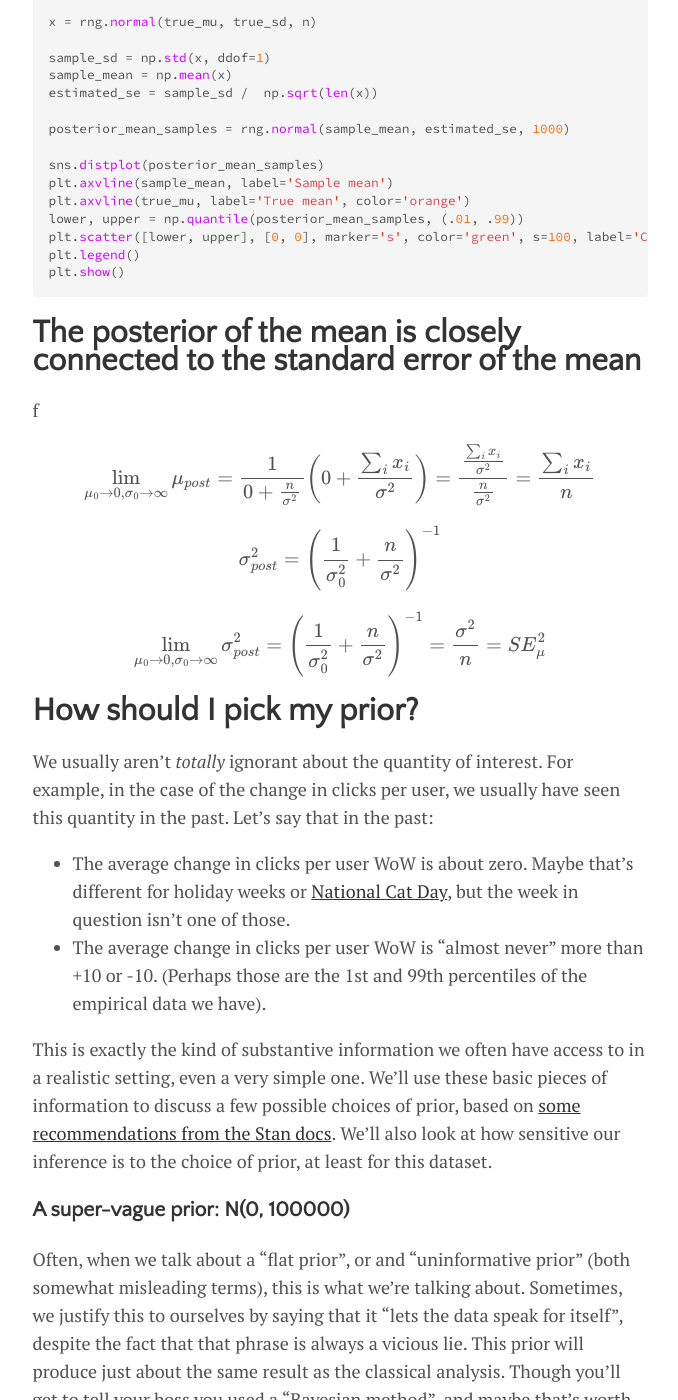
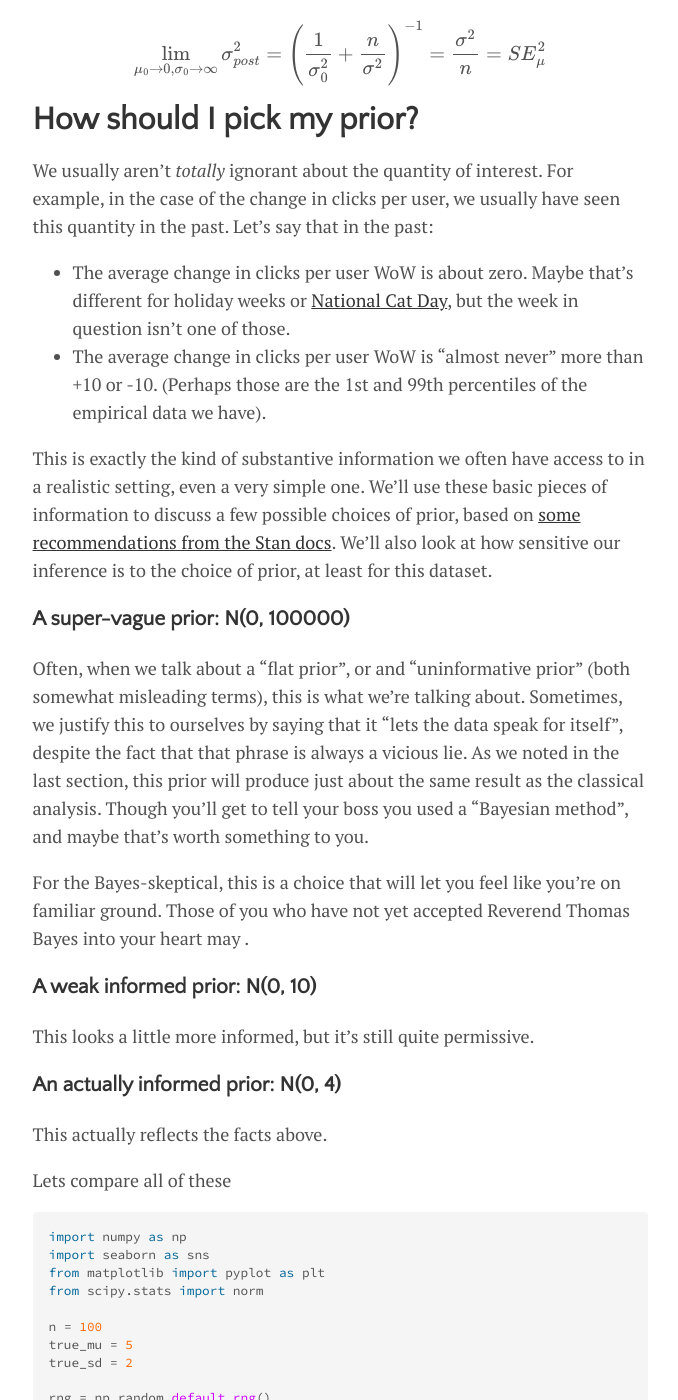
Before and after one commit to lmc2179/lmc2179.github.io, a Jekyll site: the page built from drafts/bayes_norm.md, in a window 1280 px wide and 1400 px high, scrolled down 5477 px. Shown: the whole window, without its empty margins (300-978 px from the left). Built offline with Jekyll 4.4.1, drawn with Linux system fonts in a browser that asks for light colours; formulas are drawn with MathJax 3; part of the change alters nothing that is shown; some of the changed text lies outside the part shown.

Commit message:
Update bayes_norm.md

````diff
--- a/drafts/bayes_norm.md
+++ b/drafts/bayes_norm.md
@@ -82,7 +82,41 @@ $$\sigma_{post}^2 = \left (\frac{1}{\sigma_0^2} + \frac{n}{\sigma^2} \right) ^{-
 woah now. let's break that down - how does changing these parameters affect our inference
 
 
-Sometimes, we say we don't have any prior information, and so we pick a "flat" prior (I'll refrain from calling it uninformative)
+
+# Digression: The posterior of the mean is closely connected to the standard error of the mean
+
+You might start to wonder at this point whether or not all this Bayesian business offers a solution that contradicts the classical analysis. It turns out that they're very closely related.
+
+$$\lim_{\mu_0 \rightarrow 0, \sigma_0 \rightarrow \infty}\mu_{post}  =
+\frac{1}{0 + \frac{n}{\sigma^2}} \left ( 0 + \frac{\sum_i x_i}{\sigma^2} \right ) =\frac{\frac{\sum_i x_i}{\sigma^2}}{\frac{n}{\sigma^2}} = \frac{\sum_i x_i}{n}$$
+
+$$\lim_{\mu_0 \rightarrow 0, \sigma_0 \rightarrow \infty} \sigma_{post}^2
+= \left (\frac{1}{\sigma_0^2} + \frac{n}{\sigma^2} \right) ^{-1}
+= \frac{\sigma^2}{n} = SE_\mu^2$$
+
+# How should I pick my prior?
+
+We usually aren't *totally* ignorant about the quantity of interest. For example, in the case of the change in clicks per user, we usually have seen this quantity in the past. Let's say that in the past:
+- The average change in clicks per user WoW is about zero. Maybe that's different for holiday weeks or [National Cat Day](https://en.wikipedia.org/wiki/National_Cat_Day), but the week in question isn't one of those.
+- The average change in clicks per user WoW is "almost never" more than +10 or -10. (Perhaps those are the 1st and 99th percentiles of the empirical data we have).
+
+This is exactly the kind of substantive information we often have access to in a realistic setting, even a very simple one. We'll use these basic pieces of information to discuss a few possible choices of prior, based on [some recommendations from the Stan docs](https://github.com/stan-dev/stan/wiki/Prior-Choice-Recommendations). We'll also look at how sensitive our inference is to the choice of prior, at least for this dataset.
+
+### A super-vague prior: N(0, 100000)
+
+Often, when we talk about a "flat prior", or and "uninformative prior" (both somewhat misleading terms), this is what we're talking about. Sometimes, we justify this to ourselves by saying that it "lets the data speak for itself", despite the fact that that phrase is always a vicious lie. As we noted in the last section, this prior will produce just about the same result as the classical analysis. Though you'll get to tell your boss you used a "Bayesian method", and maybe that's worth something to you.
+
+For the Bayes-skeptical, this is a choice that will let you feel like you're on familiar ground. Those of you who have not yet accepted Reverend Thomas Bayes into your heart may .
+
+### A weak informed prior: N(0, 10)
+
+This looks a little more informed, but it's still quite permissive.
+
+### An actually informed prior: N(0, 4)
+
+This actually reflects the facts above.
+
+Lets compare all of these
 
 ```python
 import numpy as np
@@ -112,41 +146,6 @@ plt.scatter([lower, upper], [0, 0], marker='s', color='green', s=100, label='CI
 plt.legend()
 plt.show()
 ```
-
-# The posterior of the mean is closely connected to the standard error of the mean
-
-f
-
-$$\lim_{\mu_0 \rightarrow 0, \sigma_0 \rightarrow \infty}\mu_{post}  =
-\frac{1}{0 + \frac{n}{\sigma^2}} \left ( 0 + \frac{\sum_i x_i}{\sigma^2} \right ) =\frac{\frac{\sum_i x_i}{\sigma^2}}{\frac{n}{\sigma^2}} = \frac{\sum_i x_i}{n}$$
-
-$$\sigma_{post}^2 = \left (\frac{1}{\sigma_0^2} + \frac{n}{\sigma^2} \right) ^{-1}$$
-
-$$\lim_{\mu_0 \rightarrow 0, \sigma_0 \rightarrow \infty} \sigma_{post}^2
-= \left (\frac{1}{\sigma_0^2} + \frac{n}{\sigma^2} \right) ^{-1}
-= \frac{\sigma^2}{n} = SE_\mu^2$$
-
-# How should I pick my prior?
-
-We usually aren't *totally* ignorant about the quantity of interest. For example, in the case of the change in clicks per user, we usually have seen this quantity in the past. Let's say that in the past:
-- The average change in clicks per user WoW is about zero. Maybe that's different for holiday weeks or [National Cat Day](https://en.wikipedia.org/wiki/National_Cat_Day), but the week in question isn't one of those.
-- The average change in clicks per user WoW is "almost never" more than +10 or -10. (Perhaps those are the 1st and 99th percentiles of the empirical data we have).
-
-This is exactly the kind of substantive information we often have access to in a realistic setting, even a very simple one. We'll use these basic pieces of information to discuss a few possible choices of prior, based on [some recommendations from the Stan docs](https://github.com/stan-dev/stan/wiki/Prior-Choice-Recommendations). We'll also look at how sensitive our inference is to the choice of prior, at least for this dataset.
-
-### A super-vague prior: N(0, 100000)
-
-Often, when we talk about a "flat prior", or and "uninformative prior" (both somewhat misleading terms), this is what we're talking about. Sometimes, we justify this to ourselves by saying that it "lets the data speak for itself", despite the fact that that phrase is always a vicious lie. This prior will produce just about the same result as the classical analysis. Though you'll get to tell your boss you used a "Bayesian method", and maybe that's worth something to you.
-
-For the Bayes-skeptical, this is a choice that will let you feel like you're on familiar ground. Those of you who have not yet accepted Reverend Thomas Bayes into your heart may .
-
-### A weak informed prior: N(0, 10)
-
-This looks a little more informed, but it's still quite permissive.
-
-### An actually informed prior: N(0, 4)
-
-This actually reflects the facts above.
 
 # But I _don't_ know the variance!! All this talk of $\hat{\sigma}$ is making me very nervous
 
````
